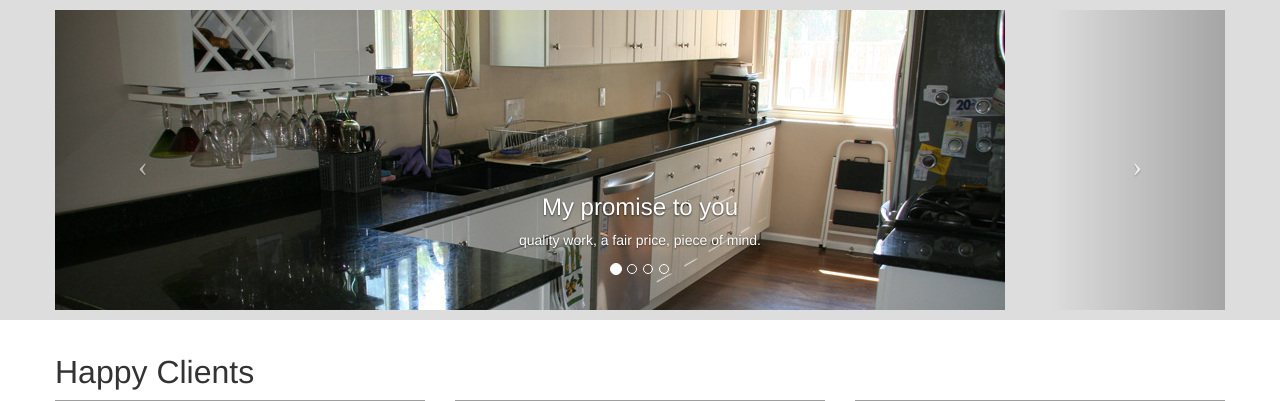
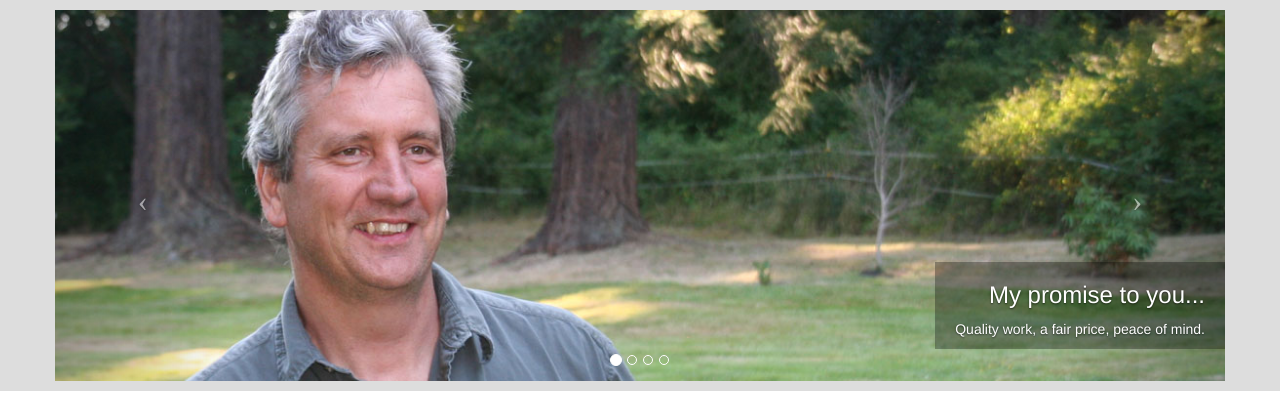
Before and after one commit to jeremylightsmith/brianlight, a PHP site: page / in a window 1280 px wide. Shown: the part 75-476 px from the top of the page. Run offline with PHP 8.4, Linux system fonts and the light colour scheme; data that the repository does not hold is empty; grey boxes are pictures that could not be loaded.

Commit message:
think we can go!

```diff
--- a/public/css/style.css
+++ b/public/css/style.css
@@ -56,7 +56,23 @@
 }
 
 .hero {
-  padding: 10px 0;
+  padding: 10px 0 10px;
+}
+
+.hero .carousel-caption {
+      max-width: 66%;
+      background-image: url(../images/dark_pixel.png);
+      padding: 0 20px;
+      /*margin:0 auto;*/
+      /*margin-top: 200px;*/
+      text-align:right;
+      right: 0;
+      left: auto;
+      bottom: 32px;
+}
+
+.hero .carousel-indicators {
+  bottom: 0px;
 }
 
 .video-wrapper {
--- a/public/index.php
+++ b/public/index.php
@@ -14,36 +14,66 @@
         <li data-target="#hero-carousel" data-slide-to="1"></li>
         <li data-target="#hero-carousel" data-slide-to="2"></li>
         <li data-target="#hero-carousel" data-slide-to="3"></li>
+        <!-- <li data-target="#hero-carousel" data-slide-to="4"></li> -->
       </ol>
 
       <!-- Wrapper for slides -->
       <div class="carousel-inner">
-        <div class="item active">
-          <img src="/images/banners/dan_kitchen.jpg" alt="">
+<!--         <div class="item active">
+          <img src="/images/banners/brian1.jpg" alt="">
           <div class="carousel-caption">
             <h3>My promise to you</h3>
             <p>quality work, a fair price, piece of mind.</p>
           </div>
         </div>
+ -->
+        <div class="item active">
+          <img src="/images/banners/brian4.jpg" alt="">
+          <div class="carousel-caption">
+            <h3>My promise to you...</h3>
+            <p>Quality work, a fair price, peace of mind.</p>
+          </div>
+        </div>
+        <div class="item">
+          <img src="/images/banners/dan_kitchen.jpg" alt="">
+          <div class="carousel-caption">
+            <h3>Kitchens</h3>
+            <p>
+              We can sit down to go over ideas. I can do your
+              cabinets, flooring, plumbing, appliances, or even move walls.
+            </p>
+          </div>
+        </div>
         <div class="item">
           <img src="/images/banners/dan_fence.jpg" alt="">
           <div class="carousel-caption">
-            <h3>Fences</h3>
-            I do yards, check out the fence, yo!
+            <h3>Decks &amp; Fences</h3>
+            <p>
+              From basic to elaborate, I can help you choose
+              materials and transform your outside
+              environment into an enticing and enduring space.
+            </p>
           </div>
         </div>
         <div class="item">
-          <img src="/images/banners/bathroom.jpg" alt="">
+          <img src="/images/banners/bathroom2.jpg" alt="">
           <div class="carousel-caption">
-            Bathrooms are fun, yo!
+            <h4>Bathroom Remodels</h4>
+            <p>
+              From marble to period styles, I use
+              materials that are becoming to your tastes.
+              What sets my tile work apart is that I pay attention
+              to the details.
+            </p>
           </div>
         </div>
-        <div class="item">
+<!--         <div class="item">
           <img src="/images/banners/school_outdoors.jpg" alt="">
           <div class="carousel-caption">
             And this outdoors is sweeeeet!
           </div>
         </div>
+ -->
       </div>
 
       <!-- Controls -->
@@ -86,11 +116,11 @@
     </div>
 
     <div class="col-sm-4 col-lg-4">
-      <div class="video-wrapper"><iframe src="//www.youtube.com/embed/03V5obaU6FE?hd=1&rel=0&autohide=1&showinfo=0" frameborder="0" allowfullscreen></iframe></div>
+<!--       <div class="video-wrapper"><iframe src="//www.youtube.com/embed/03V5obaU6FE?hd=1&rel=0&autohide=1&showinfo=0" frameborder="0" allowfullscreen></iframe></div>
 
       <blockquote>
       </blockquote>
-
+ -->
     </div>
   </div>
 </div>
```
Also changed, not shown: public/past_projects.php (+10 -11 lines), public/images/banners/bathroom2.jpg (added), public/images/banners/brian1.jpg (added), public/images/banners/brian2.jpg (added), public/images/banners/brian3.jpg (added), public/images/banners/brian4.jpg (added), public/images/banners/dan_fence.jpg, public/images/banners/dan_kitchen.jpg, public/images/banners/school_outdoors.jpg, public/images/dark_pixel.png (added), 2 other files.
